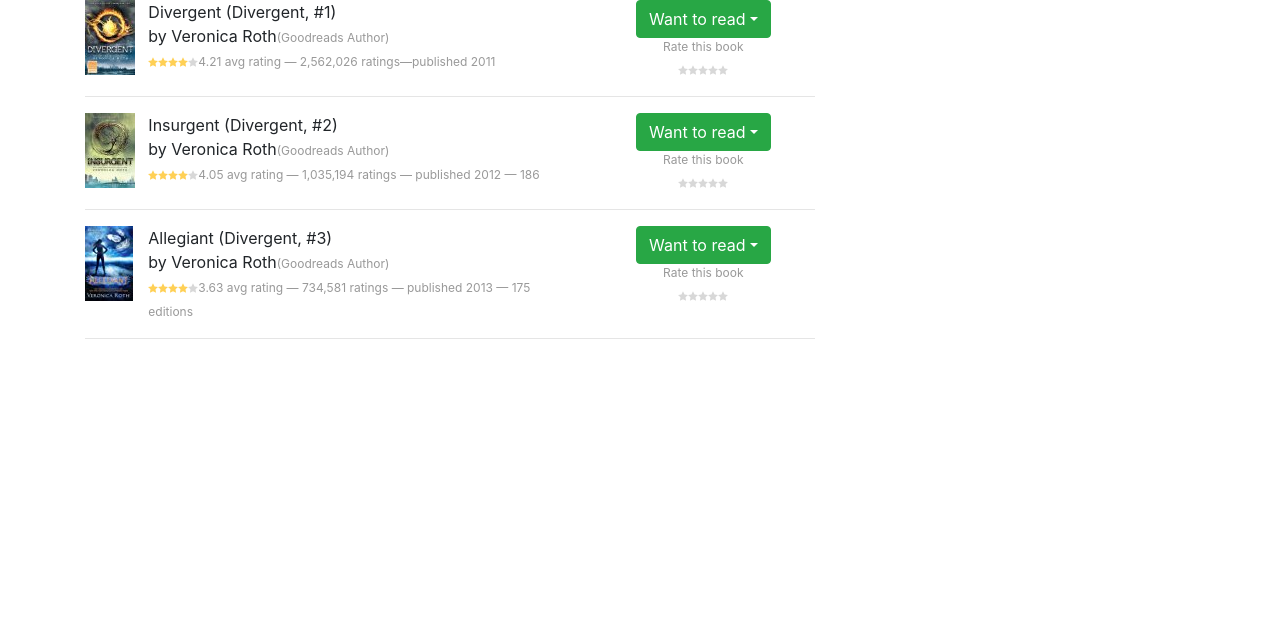
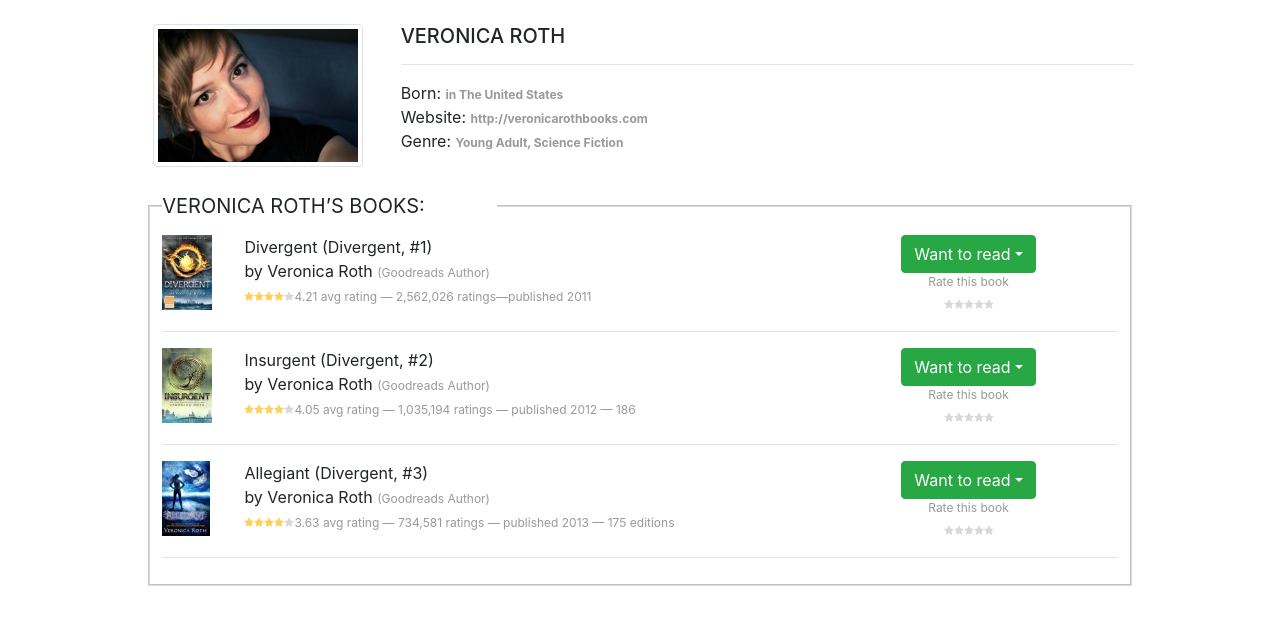
Before and after one commit to alaaEbrahem/React-Project, a React (Create React App) app: page /author in a window 1280 px wide. Shown: the top 624 px of the page. Built offline with nearby package versions, Linux system fonts and the light colour scheme.

Commit message:
author profile

```diff
--- a/src/components/AuthorProfile/AuthorBooks/AuthorBook/AuthorBook.js
+++ b/src/components/AuthorProfile/AuthorBooks/AuthorBook/AuthorBook.js
@@ -8,12 +8,12 @@
 const AuthorBook = (props) => (
     <>
         <Row>
-            <Col sm="1">
-            <img src= {props.bookImg} alt="book1" />
+            <Col md="1" className="pr-0">
+            <img src= {props.bookImg} alt="bookname" className="img-fluid pr-0"/>
             </Col>
-            <Col sm="7">
+            <Col md="7">
                 <p>{props.title}</p>
-                <p>{props.authorName}<span className="greyText">(Goodreads Author)</span></p>
+                <p>{props.authorName} <span className="greyText">(Goodreads Author)</span></p>
                 <span className="stars" data-stars="4">
                 <svg height="10" width="10" className="star" data-rating="1">
                     <polygon points="4.994,0.249 6.538,3.376 9.99,3.878 7.492,6.313 8.082,9.751 4.994,8.129 1.907,9.751
@@ -39,7 +39,7 @@
             </span>
                 <span className="greyText">{props.ratingdesc}</span>
             </Col>
-            <Col sm="4" className="text-center">
+            <Col md="4" className="text-center">
                 <Dropdown>
                     <Dropdown.Toggle variant="success" id="dropdown-basic">
                         Want to read
--- /dev/null
+++ b/src/components/AuthorProfile/AuthorInfo/AuthorInfo.js
@@ -0,0 +1,23 @@
+import React from 'react'
+import { Col, Row } from 'react-bootstrap';
+import '../../../App.scss'
+const AuthorInfo = (props) => (
+
+
+    <Col md="11" className="m-auto py-4">
+        <Row>
+            <Col md="3" className="text-center"> <img src={props.authorImg} alt="authorimg"
+                className="img-fluid text-center img-thumbnail"></img>
+            </Col>
+            <Col md="9">
+                <h5>{props.name}</h5>
+                <hr />
+                <p>Born: <span className="greyText"><b>{props.born}</b></span></p>
+                <p>Website: <span className="greyText"><b>{props.website}</b></span></p>
+                <p>Genre: <span className="greyText"><b>{props.genre}</b></span></p>
+            </Col>
+        </Row>
+    </Col>
+
+)
+export default AuthorInfo;
--- a/src/components/AuthorProfile/AuthorProfile.js
+++ b/src/components/AuthorProfile/AuthorProfile.js
@@ -1,21 +1,46 @@
 import React, { Component } from 'react';
+
+import authorImg from '../../assets/images/author.jpg'
+import AuthorInfo from './AuthorInfo/AuthorInfo';
+
 import AuthorBookList from './AuthorBooks/AuthorBookList'
-import { Col, Row, Container } from 'react-bootstrap';
+import { Col, Container } from 'react-bootstrap';
+import './AuthorProfile.scss';;
 
 class AuthorProfile extends Component {
 
     state = {
-        data: [],
+        data: [
+            {
+                authorImg: authorImg,
+                name: 'VERONICA ROTH',
+                born: 'in The United States',
+                website: 'http://veronicarothbooks.com',
+                genre: 'Young Adult, Science Fiction',
+            }],
     }
 
     render() {
         return (
 
             <Container>
-                <Row>
-                    <Col md="8"><AuthorBookList></AuthorBookList>
-                    </Col>
-                </Row>
+
+               <AuthorInfo authorImg={authorImg}
+               name={this.state.data[0].name}
+               born={this.state.data[0].born}
+               website={this.state.data[0].website}
+               genre={this.state.data[0].genre}
+               >
+               </AuthorInfo>
+
+                <Col md="11" className="m-auto">
+                    <fieldset>
+                        <legend>{this.state.data[0].name}’S BOOKS:</legend>
+                        <AuthorBookList></AuthorBookList>
+                    </fieldset>
+
+                </Col>
+
             </Container>
 
         )
--- /dev/null
+++ b/src/components/AuthorProfile/AuthorProfile.scss
@@ -0,0 +1,19 @@
+fieldset {
+  display: block !important;
+  margin-left: 2px !important;
+  margin-right: 2px !important;
+  padding-top: 0.35em !important;
+  padding-bottom: 0.625em !important;
+  padding-left: 0.75em !important;
+  padding-right: 0.75em !important;
+  border: 2px groove (internal value)  !important;
+  border-width: 2px !important;
+  border-style: groove !important;
+  border-color: rgba(146, 135, 135, 0.3) !important;
+  border-image: initial !important;
+}
+
+legend{
+  width:35% !important;
+  font-size: 20px !important;
+}
```
Also changed, not shown: src/components/AuthorProfile/AuthorBooks/AuthorBookList.js (+9 -7 lines), src/assets/images/author.jpg (added).
